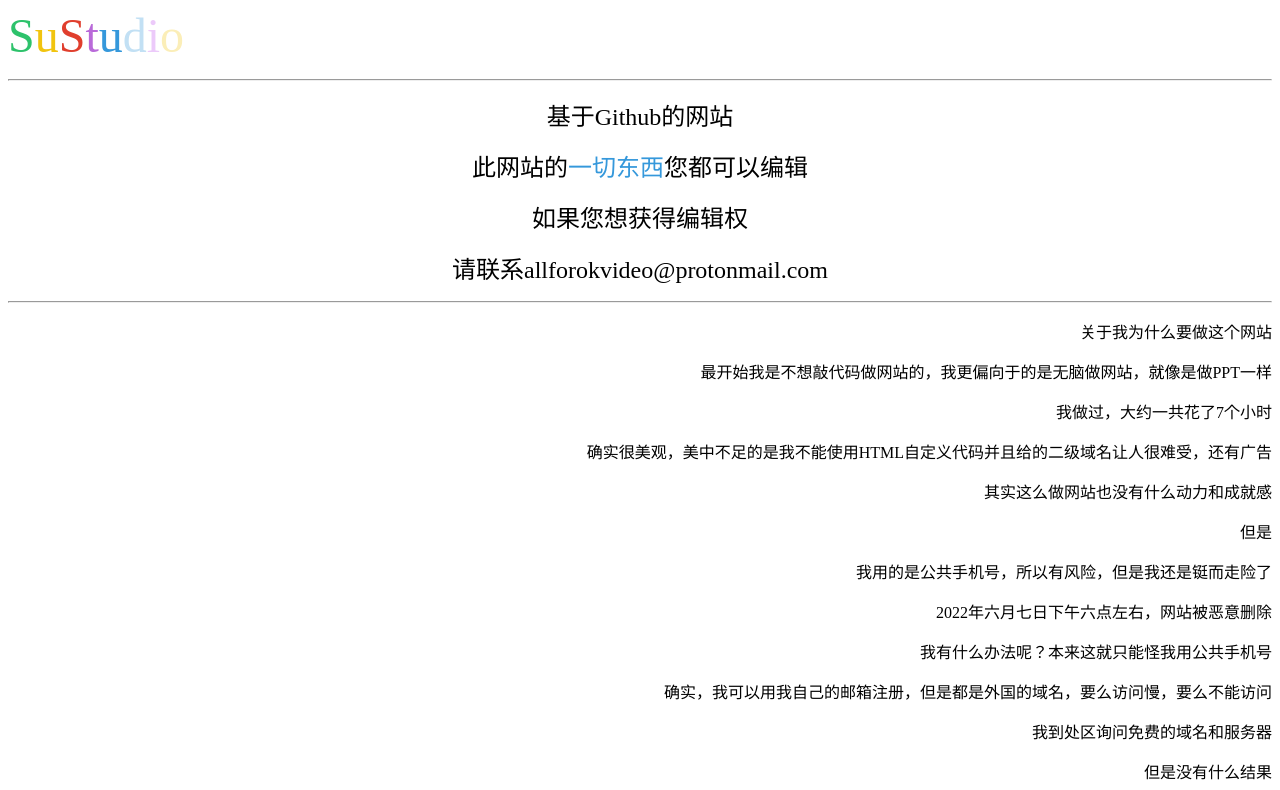
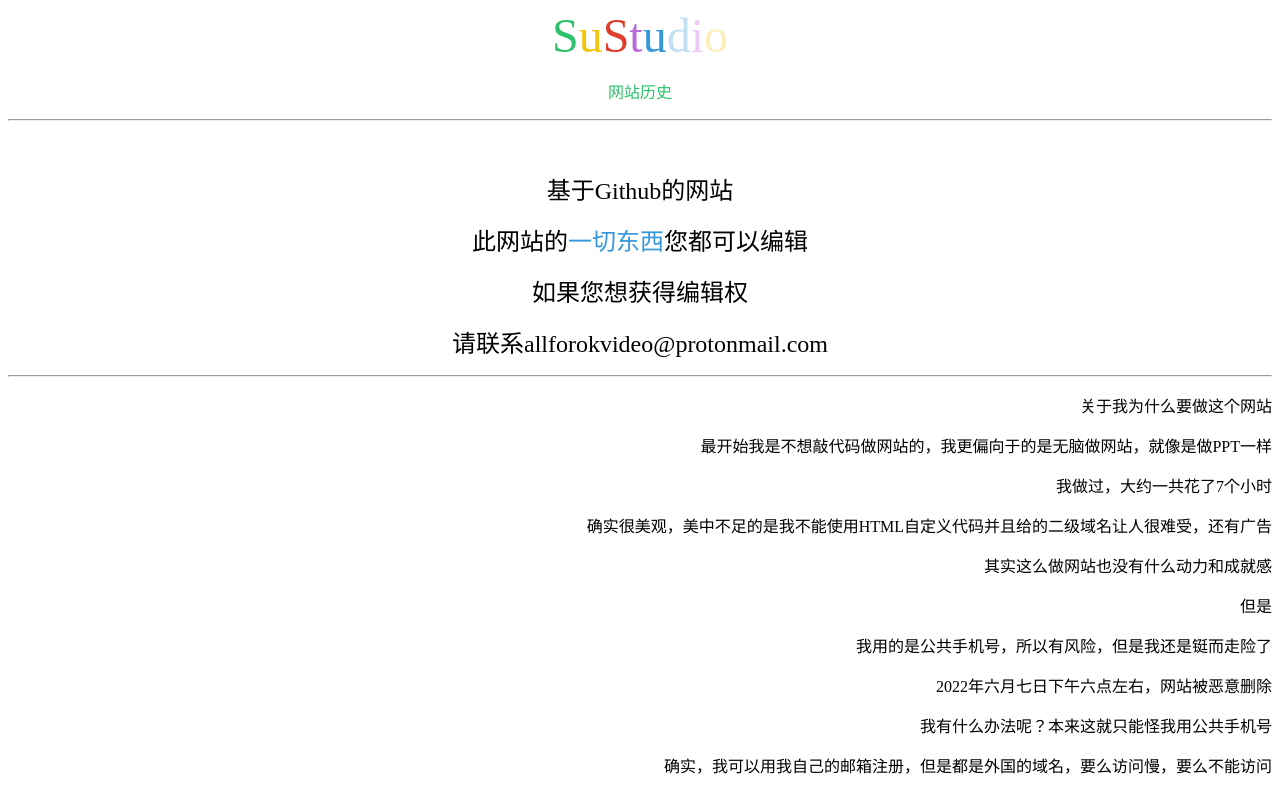
Before and after one commit to hyouself/history, a plain HTML site: page index.html in a window 1280 px wide. Shown: the top 790 px of the page. Drawn offline with Linux system fonts and the light colour scheme.

Commit message:
Update index.html

```diff
--- a/index.html
+++ b/index.html
@@ -1,5 +1,7 @@
-<p style="text-align: left;"><span style="font-size: 36pt;"><span style="color: #2dc26b;">S</span><span style="color: #f1c40f;">u</span><span style="color: #e03e2d;">S</span><span style="color: #b96ad9;">t</span><span style="color: #3598db;">u</span><span style="color: #c2e0f4;">d</span><span style="color: #eccafa;">i</span><span style="color: #fbeeb8;">o</span></span></p>
+<p style="text-align: center;"><span style="font-size: 36pt;"><span style="color: #2dc26b;">S</span><span style="color: #f1c40f;">u</span><span style="color: #e03e2d;">S</span><span style="color: #b96ad9;">t</span><span style="color: #3598db;">u</span><span style="color: #c2e0f4;">d</span><span style="color: #eccafa;">i</span><span style="color: #fbeeb8;">o</span></span></p>
+<p style="text-align: center;"><span style="font-size: 12pt; color: #2dc26b;">网站历史</span></p>
 <hr />
+<p style="text-align: center;" data-pid="zhGzvndI">&nbsp;</p>
 <p style="text-align: center;"><span style="font-size: 18pt; font-family: 'times new roman', times, serif;">基于Github的网站</span></p>
 <p style="text-align: center;"><span style="font-size: 18pt; font-family: 'times new roman', times, serif;">此网站的<span style="color: #3598db;">一切东西</span>您都可以编辑</span></p>
 <p style="text-align: center;"><span style="font-size: 18pt; font-family: 'times new roman', times, serif;">如果您想获得编辑权</span></p>
```
